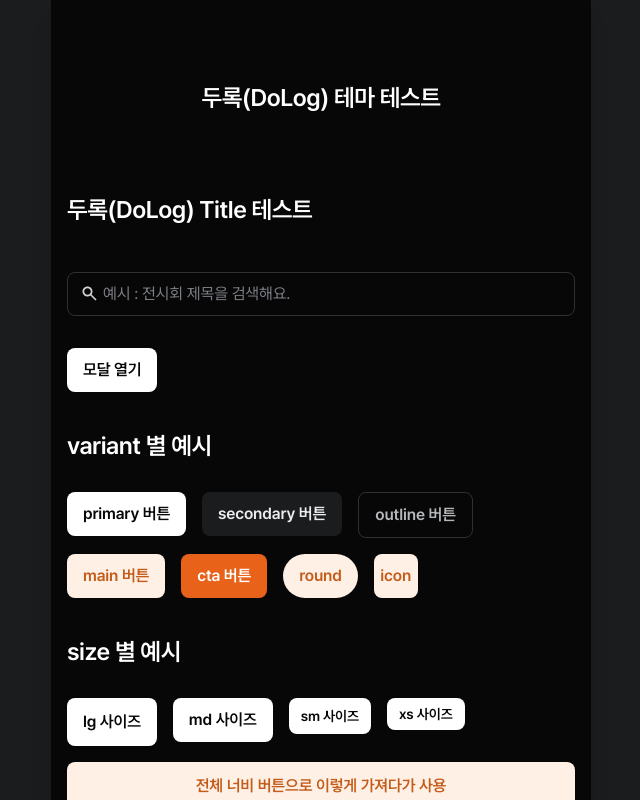
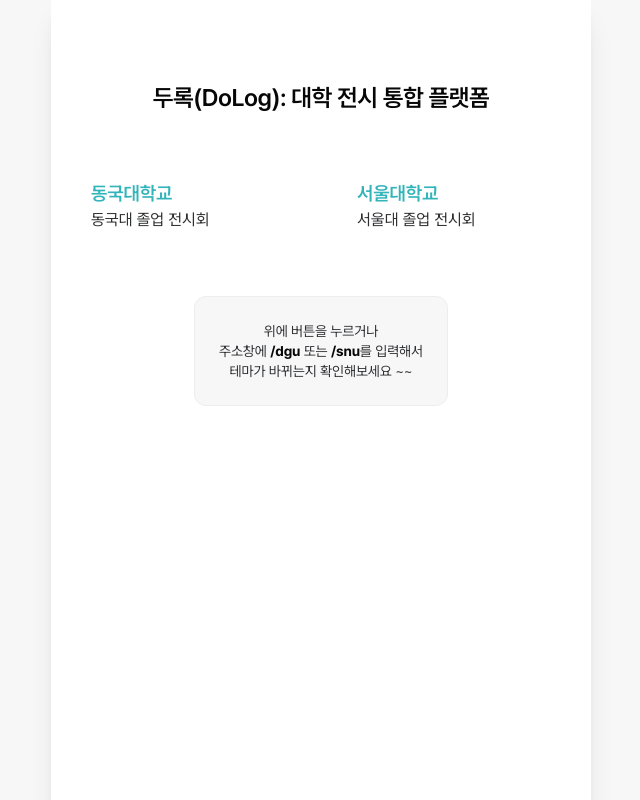
Before and after one commit to DoLog-Team/DoLog-FE, a Next.js app in the folder apps/client/: page /test in a window 1280 px wide. Shown: the top 800 px of the page, without its empty margins (319-959 px from the left). Built offline with nearby package versions, Linux system fonts and the light colour scheme.

Commit message:
refactor: route group으로 메인/테스트 페이지 분리 및 테마 초기화 구조 개선

```diff
--- /dev/null
+++ b/apps/client/app/(main)/layout.tsx
@@ -0,0 +1,9 @@
+import { ThemeProvider } from "@/providers/theme-providers";
+
+export default function MainLayout({ children }: { children: React.ReactNode }) {
+	return (
+		<ThemeProvider attribute="class" forcedTheme="light" enableColorScheme={true}>
+			{children}
+		</ThemeProvider>
+	);
+}
--- /dev/null
+++ b/apps/client/app/(main)/page.tsx
@@ -0,0 +1,3 @@
+export default function MainPage() {
+	return null;
+}
--- a/apps/client/app/page.tsx
+++ b/apps/client/app/(main)/test/page.tsx
@@ -1,28 +1,8 @@
-"use client";
+import Link from "next/link";
+import MainFooter from "@/components/common/Footer/MainFooter";
+import { testPageStyles as s } from "../../[schoolId]/TestPage.styles";
 
-import Link from "next/link";
-import { useTheme } from "next-themes";
-import { useEffect } from "react";
-import MainFooter from "@/components/common/Footer/MainFooter";
-import { testPageStyles as s } from "./[schoolId]/TestPage.styles";
-
-export default function MainPage() {
-	const { setTheme } = useTheme();
-
-	useEffect(() => {
-		setTheme("light");
-
-		const html = document.documentElement;
-		html.classList.remove("dark");
-		html.classList.add("light");
-		html.style.colorScheme = "light";
-
-		html.style.removeProperty("--btn-bg");
-		html.style.removeProperty("--btn-text");
-		html.style.removeProperty("--cta-bg");
-		html.style.removeProperty("--cta-text");
-	}, [setTheme]);
-
+export default function TestPage() {
 	return (
 		<div className="flex flex-col bg-normal">
 			<div className="flex flex-col items-center text-strong min-h-dvh px-4 py-20">
@@ -30,7 +10,7 @@ export default function MainPage() {
 
 				<div className="grid grid-cols-2 gap-6 w-full max-w-lg">
 					<Link
-						href="/dgu"
+						href="/dgu-test"
 						className="p-6 fg-light stroke-lighter rounded-2xl hover:scale-105 transition-transform"
 					>
 						<h2 className="text-head3 text-cta-bg">동국대학교</h2>
@@ -38,7 +18,7 @@ export default function MainPage() {
 					</Link>
 
 					<Link
-						href="/snu"
+						href="/snu-test"
 						className="p-6 fg-light stroke-lighter rounded-2xl hover:scale-105 transition-transform"
 					>
 						<h2 className="text-head3 text-cta-bg">서울대학교</h2>
--- a/apps/client/app/[schoolId]/school-config.ts
+++ b/apps/client/app/[schoolId]/school-config.ts
@@ -34,6 +34,22 @@ export const MOCK_SCHOOL_DATA: Record<string, SchoolConfig> = {
 			copyright: "©2025. Dongguk University Sculpture Department Exhibition.",
 		},
 	},
+	"dgu-test": {
+		schoolName: "동국대학교",
+		themeMode: "dark",
+		btnBg: "#FFF0E6",
+		btnText: "#C45C1A",
+		ctaBg: "#E8621A",
+		ctaText: "##FFF5EE",
+		footerInfo: {
+			title: "도예과 졸업 전시",
+			department: "동국대학교 예술대학 도예과",
+			address: "서울 중구 필동로1길 30",
+			addressDetail: "동국대학교 문화관 지하 1층 동국갤러리",
+			email: "dgu_art@dongguk.edu",
+			copyright: "©2025. Dongguk University Sculpture Department Exhibition.",
+		},
+	},
 	snu: {
 		schoolName: "서울대학교",
 		themeMode: "light",
@@ -50,4 +66,20 @@ export const MOCK_SCHOOL_DATA: Record<string, SchoolConfig> = {
 			copyright: "©2025. SNU Design Graduation Committee.",
 		},
 	},
+	"snu-test": {
+		schoolName: "서울대학교",
+		themeMode: "light",
+		btnBg: "#FFE4E1",
+		btnText: "#FF69B4",
+		ctaBg: "#DB7093",
+		ctaText: "#ffffff",
+		footerInfo: {
+			title: "서울대학교 미술대학 졸업 주간",
+			department: "서울대학교 미술대학 디자인과",
+			address: "서울 관악구 관악로 1",
+			addressDetail: "서울대학교 미술대학 52동 전시실",
+			email: "snu_design@snu.ac.kr",
+			copyright: "©2025. SNU Design Graduation Committee.",
+		},
+	},
 };
--- a/apps/client/providers/theme-providers.tsx
+++ b/apps/client/providers/theme-providers.tsx
@@ -14,8 +14,14 @@ interface Props extends ThemeProviderProps {
 
 export function ThemeProvider({ children, colors, ...props }: Props) {
 	useEffect(() => {
-		if (!colors) return;
 		const root = document.documentElement;
+		if (!colors) {
+			root.style.removeProperty("--btn-bg");
+			root.style.removeProperty("--btn-text");
+			root.style.removeProperty("--cta-bg");
+			root.style.removeProperty("--cta-text");
+			return;
+		}
 		if (colors.btnBg) root.style.setProperty("--btn-bg", colors.btnBg);
 		if (colors.btnText) root.style.setProperty("--btn-text", colors.btnText);
 		if (colors.ctaBg) root.style.setProperty("--cta-bg", colors.ctaBg);
--- a/apps/client/tsconfig.json
+++ b/apps/client/tsconfig.json
@@ -18,7 +18,6 @@
         "name": "next"
       }
     ],
-    "baseUrl": ".",
     "paths": {
       "@/*": ["./*"],
       "components": ["../../packages/components"],
```
